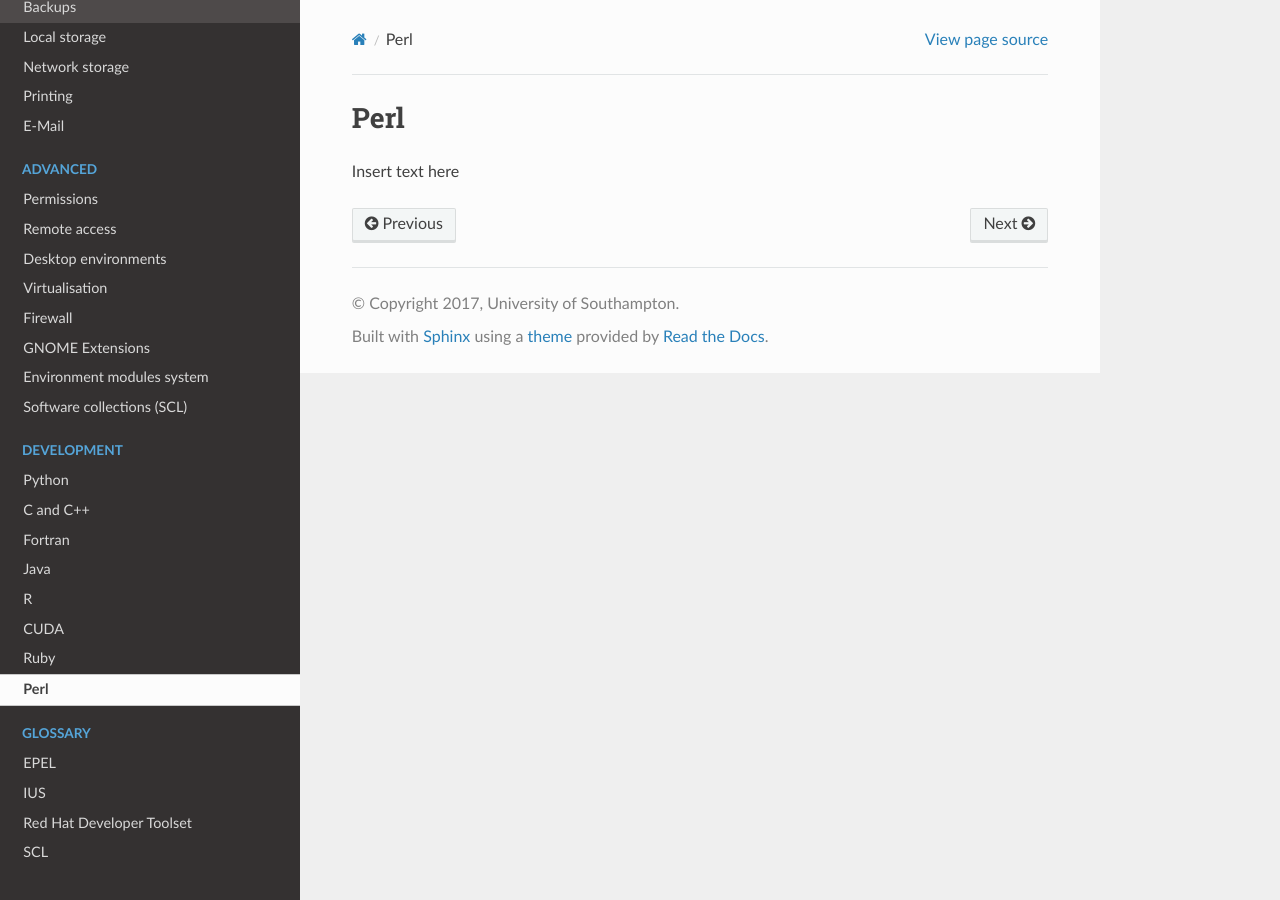
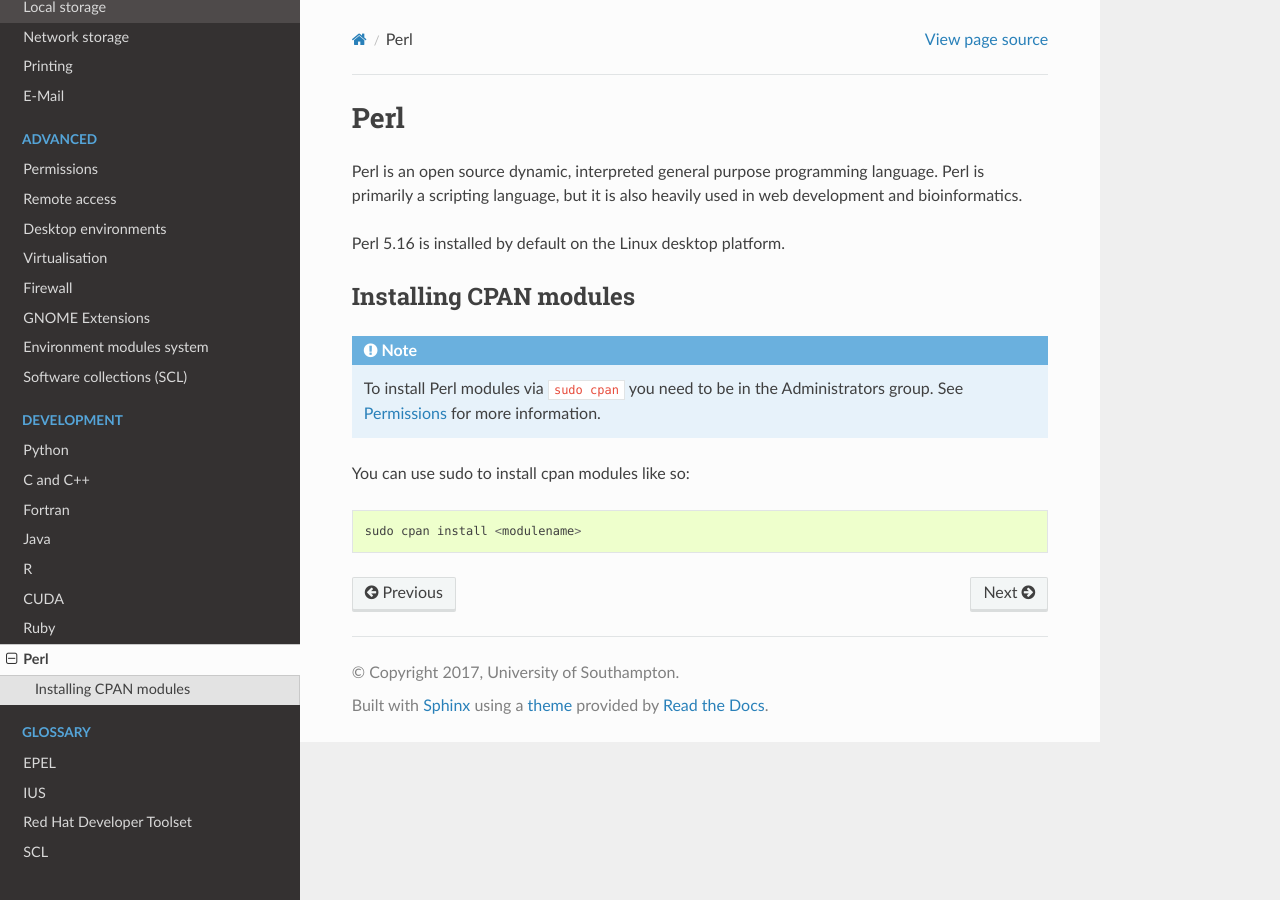
Before and after one commit to southampton/linuxdesktopdocs, a Sphinx documentation site: the page built from docs/perl.rst, in a window 1280 px wide. Built offline with Sphinx 7.4.7 and the Read the Docs theme 2.0.0, drawn with Linux system fonts in a browser that asks for light colours.

Commit message:
added perl

```diff
--- a/docs/perl.rst
+++ b/docs/perl.rst
@@ -1,4 +1,20 @@
 Perl
 ====
 
-Insert text here
+Perl is an open source dynamic, interpreted general purpose programming
+language. Perl is primarily a scripting language, but it is also heavily used
+in web development and bioinformatics.
+
+Perl 5.16 is installed by default on the Linux desktop platform.
+
+Installing CPAN modules
+-----------------------
+
+.. note::
+
+   To install Perl modules via ``sudo cpan`` you need to be in the
+   Administrators group. See :doc:`permissions` for more information.
+
+You can use sudo to install cpan modules like so::
+
+   sudo cpan install <modulename>
```
